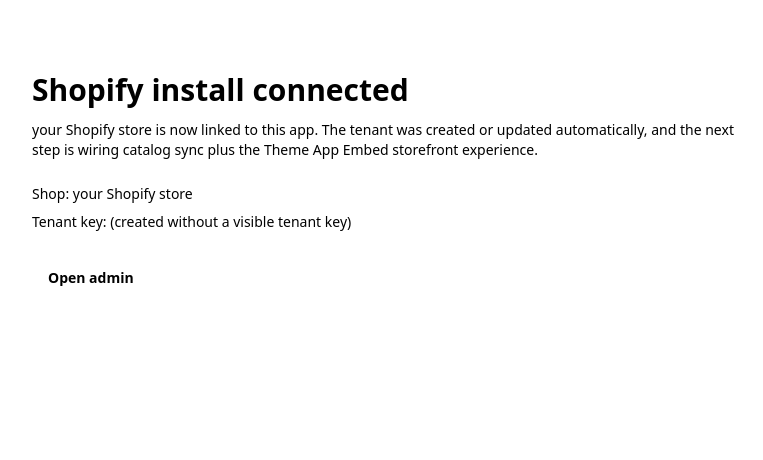
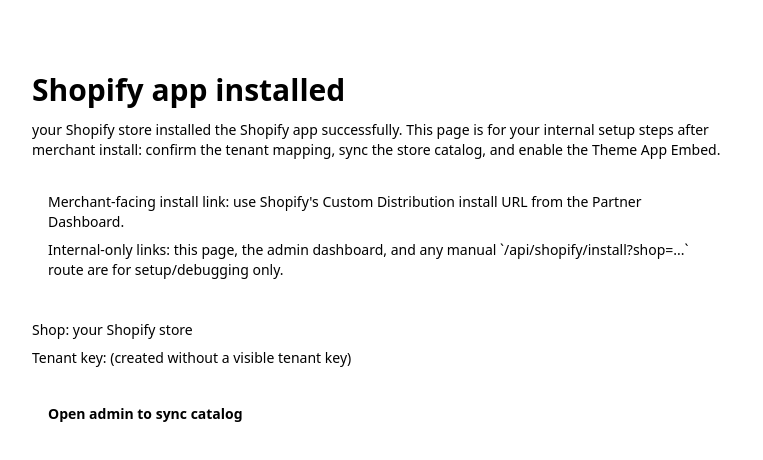
Before and after one commit to Pavanzapsight/rtg-roomie-chatbot, a Next.js app: page /shopify/installed in a window 1280 px wide. Shown: the top 460 px of the page, without its empty margins (256-1019 px from the left). Built offline with nearby package versions, Linux system fonts and the light colour scheme; no server answers.

Commit message:
auto sync

```diff
--- a/src/app/admin/page.tsx
+++ b/src/app/admin/page.tsx
@@ -47,7 +47,7 @@
               Multi-Tenant Admin
             </h1>
             <p className="mt-2 text-sm" style={{ color: "var(--widget-text-muted)" }}>
-              Provision tenants, manage domains, connect Shopify shops, and manage active catalog snapshots.
+              Internal console for tenant setup, Shopify catalog sync, domain management, and active catalog snapshots.
             </p>
           </div>
           <form action="/api/admin/logout" method="post">
@@ -89,9 +89,22 @@
         >
           <h2 className="text-xl font-semibold">Create Tenant</h2>
           <p className="mt-2 text-sm" style={{ color: "var(--widget-text-muted)" }}>
-            Manual creation stays available for internal setup. Shopify installs can now auto-create tenants through the OAuth routes.
+            Manual creation stays available for internal setup. Merchants should install through Shopify&apos;s Custom Distribution link; this admin screen is only for your team.
           </p>
           <AdminTenantCreateForm />
+        </section>
+
+        <section
+          className="rounded-3xl border p-6"
+          style={{ background: "var(--widget-surface)", borderColor: "var(--widget-border)" }}
+        >
+          <h2 className="text-xl font-semibold">Shopify flow</h2>
+          <div className="mt-2 space-y-2 text-sm" style={{ color: "var(--widget-text-muted)" }}>
+            <p>1. Merchant installs with the Shopify Custom Distribution URL from the Partner Dashboard.</p>
+            <p>2. After install, your team opens this admin page to confirm the tenant and run the first Shopify catalog sync.</p>
+            <p>3. Then enable the Theme App Embed in the merchant&apos;s theme editor.</p>
+            <p>Do not send merchants the internal `/api/shopify/install?shop=...` route.</p>
+          </div>
         </section>
 
         {!databaseError && tenantDetails.length === 0 ? (
@@ -182,7 +195,7 @@
                     </div>
                   ) : (
                     <p className="mt-3 text-sm" style={{ color: "var(--widget-text-muted)" }}>
-                      This tenant is not linked to a Shopify installation yet.
+                      This tenant is not linked to a Shopify install yet. Merchant installs come from Shopify&apos;s Custom Distribution URL, then this admin view is used for catalog sync.
                     </p>
                   )}
                 </div>
--- a/src/app/api/admin/tenants/[tenantId]/catalog/sync/route.ts
+++ b/src/app/api/admin/tenants/[tenantId]/catalog/sync/route.ts
@@ -1,10 +1,9 @@
 import { isAdminAuthenticated } from "@/lib/admin-auth";
 import { buildCatalogDatasetFromPostgres } from "@/lib/catalog-ingestion";
-import { buildCatalogDatasetFromShopify, getShopifyAppConfig } from "@/lib/shopify";
+import { syncTenantShopifyCatalog } from "@/lib/shopify-catalog-sync";
 import {
   createCatalogVersion,
   getCatalogSource,
-  getTenantShopifyInstallation,
   updateCatalogSourceSyncStamp,
 } from "@/lib/tenant-platform";
 
@@ -36,19 +35,16 @@
             queryText: String(source.config.queryText || ""),
           })
         : source.type === "shopify"
-          ? await (async () => {
-              const installation = await getTenantShopifyInstallation(tenantId);
-              if (!installation || installation.status !== "installed") {
-                throw new Error("Shopify installation not found for this tenant.");
-              }
-              return buildCatalogDatasetFromShopify({
-                shop: installation.shopDomain,
-                storefrontDomain: installation.storefrontDomain,
-                accessToken: installation.accessToken,
-                config: getShopifyAppConfig(new URL(request.url).origin),
-              });
-            })()
+          ? null
           : null;
+
+    if (source.type === "shopify") {
+      await syncTenantShopifyCatalog({
+        tenantId,
+        appOrigin: new URL(request.url).origin,
+      });
+      return Response.redirect(new URL("/admin", request.url), 303);
+    }
 
     if (!dataset) {
       return Response.json({ error: `Sync is not supported for ${source.type} sources yet.` }, { status: 400 });
--- a/src/app/api/shopify/callback/route.ts
+++ b/src/app/api/shopify/callback/route.ts
@@ -7,6 +7,7 @@
   verifyShopifyCallbackHmac,
   verifyShopifyInstallState,
 } from "@/lib/shopify";
+import { syncTenantShopifyCatalog } from "@/lib/shopify-catalog-sync";
 import { upsertTenantFromShopifyInstall } from "@/lib/tenant-platform";
 
 const SHOPIFY_INSTALL_COOKIE = "rtg_shopify_install_state";
@@ -49,9 +50,20 @@
       currencyCode: shopDetails.currencyCode,
     });
 
+    let catalogSync = "ready";
+    try {
+      await syncTenantShopifyCatalog({
+        tenantId: tenant.tenantId,
+        appOrigin: request.nextUrl.origin,
+      });
+    } catch (error) {
+      console.error("[shopify callback] initial catalog sync failed:", error);
+      catalogSync = "failed";
+    }
+
     const response = NextResponse.redirect(
       new URL(
-        `/shopify/installed?shop=${encodeURIComponent(shop)}&tenantKey=${encodeURIComponent(tenant.tenantKey)}`,
+        `/shopify/installed?shop=${encodeURIComponent(shop)}&tenantKey=${encodeURIComponent(tenant.tenantKey)}&catalogSync=${encodeURIComponent(catalogSync)}`,
         request.nextUrl.origin
       )
     );
--- a/src/app/shopify/installed/page.tsx
+++ b/src/app/shopify/installed/page.tsx
@@ -3,14 +3,16 @@
 export default async function ShopifyInstalledPage({
   searchParams,
 }: {
-  searchParams?: Promise<{ shop?: string; tenantKey?: string }>;
+  searchParams?: Promise<{ shop?: string; tenantKey?: string; catalogSync?: string }>;
 }) {
   const params = (await (searchParams ?? Promise.resolve({}))) as {
     shop?: string;
     tenantKey?: string;
+    catalogSync?: string;
   };
   const shop = params.shop || "your Shopify store";
   const tenantKey = params.tenantKey || "";
+  const catalogSync = params.catalogSync || "";
   const shopifyApiKey = process.env.SHOPIFY_API_KEY?.trim() || "";
   const enableEmbedUrl =
     shopifyApiKey && shop && shop !== "your Shopify store"
@@ -24,14 +26,32 @@
         style={{ background: "var(--widget-surface)", borderColor: "var(--widget-border)" }}
       >
         <h1 className="text-3xl font-semibold" style={{ color: "var(--widget-text)" }}>
-          Shopify install connected
+          Shopify app installed
         </h1>
         <p className="mt-3 text-sm" style={{ color: "var(--widget-text-muted)" }}>
-          {shop} is now linked to this app. The tenant was created or updated automatically, and the next step is wiring catalog sync plus the Theme App Embed storefront experience.
+          {shop} installed the Shopify app successfully. This page is for your internal setup steps after merchant install: confirm the tenant mapping, sync the store catalog, and enable the Theme App Embed.
         </p>
+        <div className="mt-4 rounded-2xl border p-4 text-sm" style={{ borderColor: "var(--widget-border)", color: "var(--widget-text-muted)" }}>
+          <p>
+            Merchant-facing install link: use Shopify&apos;s Custom Distribution install URL from the Partner Dashboard.
+          </p>
+          <p className="mt-2">
+            Internal-only links: this page, the admin dashboard, and any manual `/api/shopify/install?shop=...` route are for setup/debugging only.
+          </p>
+        </div>
+        {catalogSync === "ready" ? (
+          <p className="mt-3 text-sm" style={{ color: "var(--widget-text-muted)" }}>
+            Initial Shopify catalog sync completed automatically.
+          </p>
+        ) : null}
+        {catalogSync === "failed" ? (
+          <p className="mt-3 text-sm" style={{ color: "#b45309" }}>
+            The app installed successfully, but the initial catalog sync did not complete. Open admin to run the Shopify catalog sync manually.
+          </p>
+        ) : null}
         {enableEmbedUrl ? (
           <p className="mt-3 text-sm" style={{ color: "var(--widget-text-muted)" }}>
-            Next, open the theme editor and enable the chatbot app embed for this store.
+            Next, enable the chatbot app embed for this store in the theme editor.
           </p>
         ) : null}
         <div className="mt-6 space-y-2 text-sm" style={{ color: "var(--widget-text-muted)" }}>
@@ -57,7 +77,7 @@
                 : { background: "var(--widget-accent)", color: "var(--widget-accent-text)" }
             }
           >
-            Open admin
+            Open admin to sync catalog
           </Link>
           {tenantKey ? (
             <Link
--- /dev/null
+++ b/src/lib/shopify-catalog-sync.ts
@@ -0,0 +1,47 @@
+import { buildCatalogDatasetFromShopify, getShopifyAppConfig } from "@/lib/shopify";
+import {
+  createCatalogVersion,
+  getTenantShopifyInstallation,
+  listCatalogSources,
+  updateCatalogSourceSyncStamp,
+} from "@/lib/tenant-platform";
+
+export async function syncTenantShopifyCatalog(input: {
+  tenantId: string;
+  appOrigin: string;
+}): Promise<{ sourceId: string; rowCount: number }> {
+  const source = (await listCatalogSources(input.tenantId)).find(
+    (candidate) => candidate.type === "shopify"
+  );
+
+  if (!source) {
+    throw new Error("Shopify catalog source not found for this tenant.");
+  }
+
+  const installation = await getTenantShopifyInstallation(input.tenantId);
+  if (!installation || installation.status !== "installed") {
+    throw new Error("Shopify installation not found for this tenant.");
+  }
+
+  const dataset = await buildCatalogDatasetFromShopify({
+    shop: installation.shopDomain,
+    storefrontDomain: installation.storefrontDomain,
+    accessToken: installation.accessToken,
+    config: getShopifyAppConfig(input.appOrigin),
+  });
+
+  await createCatalogVersion({
+    tenantId: input.tenantId,
+    sourceId: source.id,
+    sourceType: source.type,
+    label: `${source.name} sync ${new Date().toISOString().slice(0, 10)}`,
+    dataset,
+    activate: true,
+  });
+  await updateCatalogSourceSyncStamp(source.id);
+
+  return {
+    sourceId: source.id,
+    rowCount: dataset.rows.length,
+  };
+}
```
